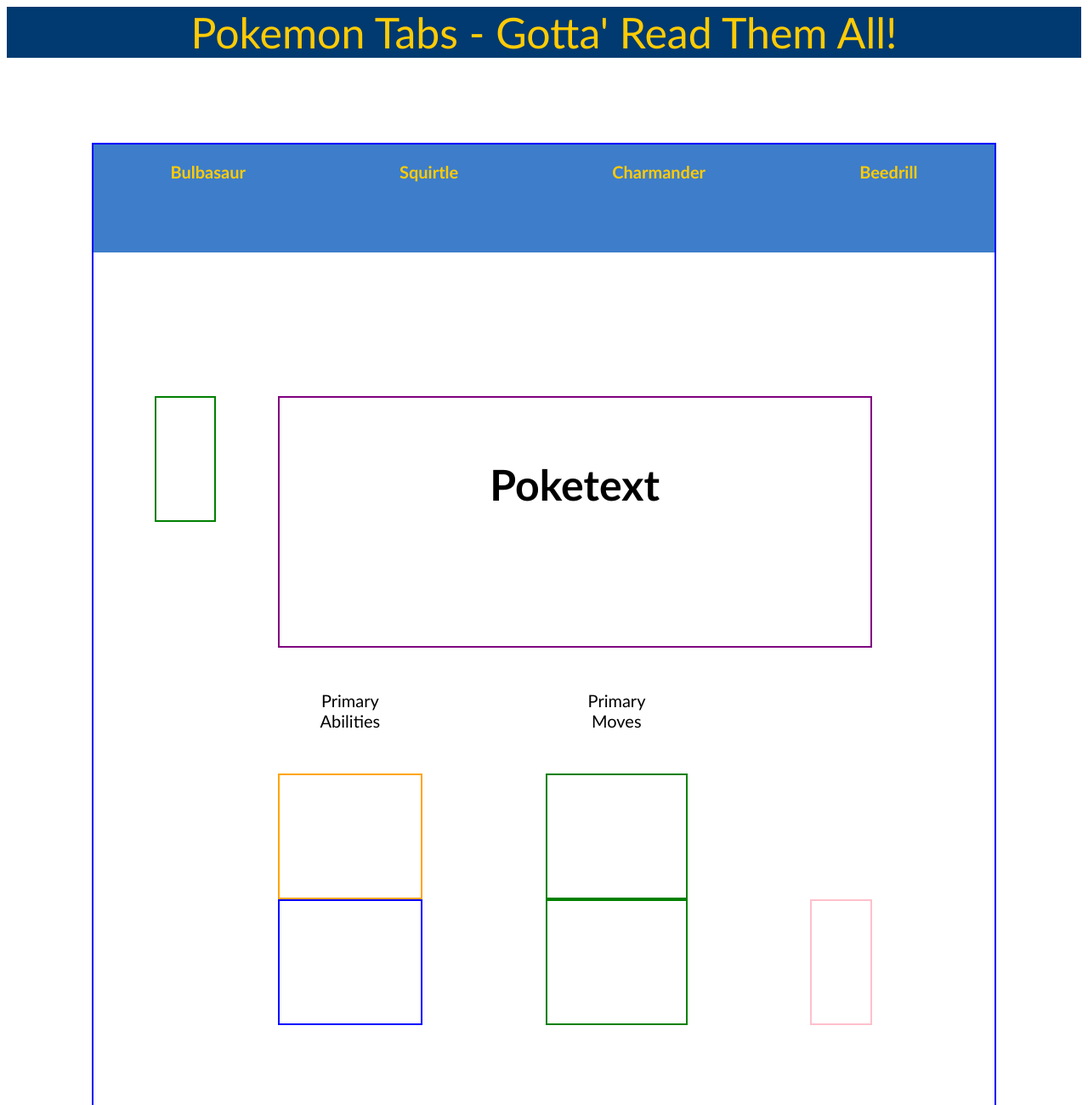
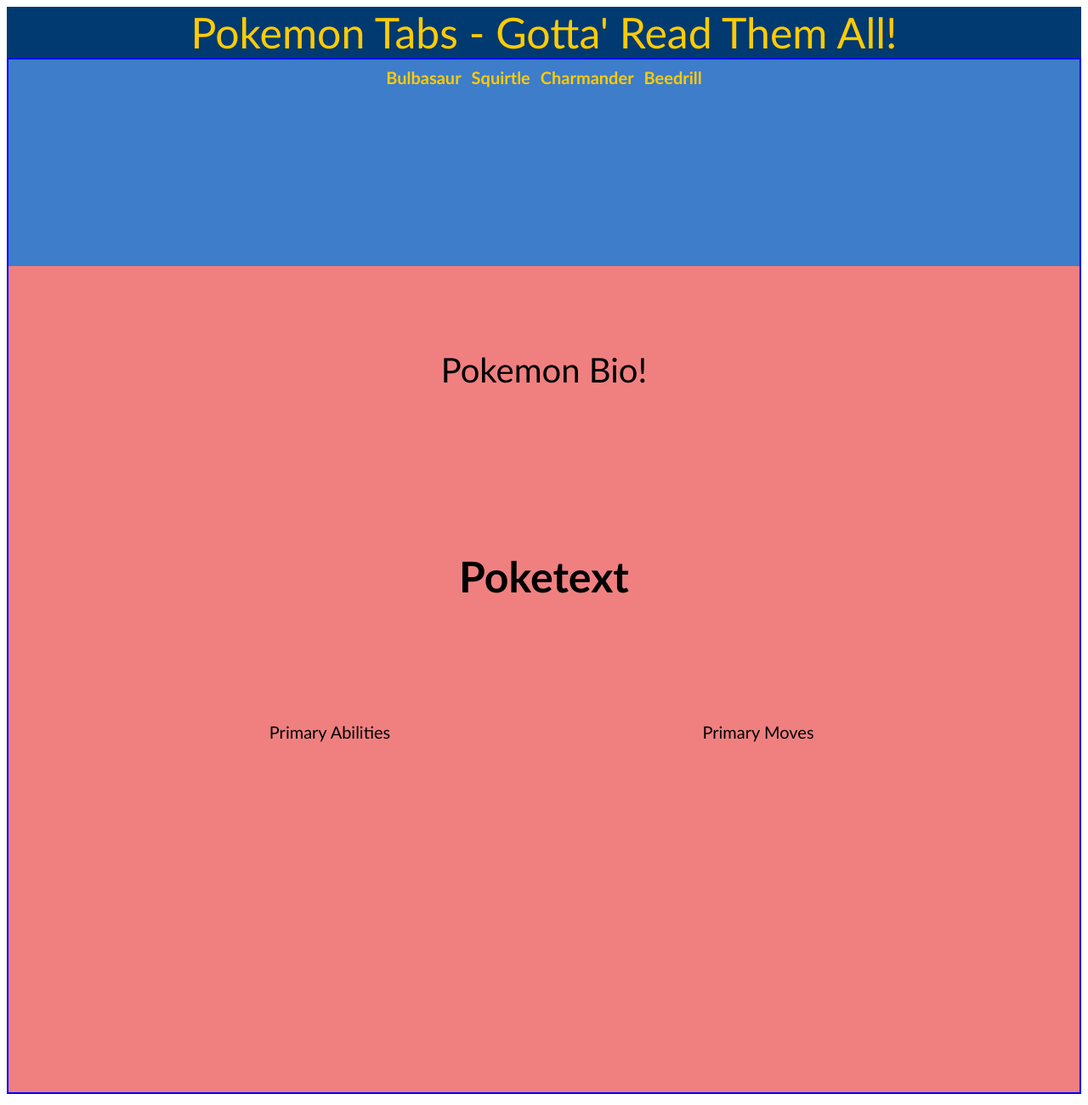
Before and after one commit to arjunrawal07/Pokemon-Tabs, a plain HTML site: page index.html in a window 1280 px wide. Shown: the top 1300 px of the page at 85% size. Drawn offline with Linux system fonts and the light colour scheme; files that its build step writes are made by us from their sources; files whose address does not match are found by name.

Commit message:
adjusted styling on tabs

```diff
--- a/index.html
+++ b/index.html
@@ -14,23 +14,31 @@
     <div class="topper">Pokemon Tabs - Gotta' Read Them All!</div>
     <div class="mainbox">
         <h1>
+            <!-- <div class="tab" onmouseover="myOverFunction()"></div>
             <div class="tab" onmouseover="myOverFunction()"></div>
             <div class="tab" onmouseover="myOverFunction()"></div>
-        <div class="tab" onmouseover="myOverFunction()"></div>
-        <div class="tab" onmouseover="myOverFunction()"></div>
+            <div class="tab" onmouseover="myOverFunction()"></div> -->
         </h1>
+    <div class="maintext">Pokemon Bio!
 
+    </div>
       <div class="image"><img src="" class="pokeImage"/></div>
 
       <div class="pokeText">
           <h2>Poketext</h2>
       </div>
-    <div class="stats">Primary Abilities</div>
-    <div class="stats2">Primary Moves</div>
+    <div class="stats">Primary Abilities
         <div class="ability1"></div>
         <div class="ability2"></div>
+        <div class="ability3"></div>
+        <div class="ability4"></div>
+    </div>
+    <div class="stats2">Primary Moves
         <div class="move1"></div>
         <div class="move2"></div>
+        <div class="move3"></div>
+        <div class="move4"></div>
+    </div>
     <div class="image2"><img src="" class="pokeImage2"/></div>
 
     </div>
--- a/main.css
+++ b/main.css
@@ -9,10 +9,10 @@
 
 .mainbox {
   display: grid;
-  grid-template-rows: repeat(8, 1fr);
-  grid-template-columns: repeat(12, 1fr);
+  grid-template-rows: repeat(5, 1fr);
+  grid-template-columns: repeat(10, 1fr);
   border: 2px solid blue;
-  margin: 100px;
+  background-color: lightcoral;
 }
 
 h1 {
@@ -22,7 +22,20 @@
   text-align: center;
   background-color: #3d7dca;
   color: #ffcb05;
-  margin-top: 0px;
+  margin: 0px;
+  padding: 0px;
+}
+
+.maintext {
+  grid-row: 2 / span 1;
+  grid-column: 5 / span 2;
+  font-size: 40px;
+  font-family: "Gill Sans", "Gill Sans MT", Calibri, "Trebuchet MS", sans-serif;
+  text-align: center;
+  display: flex;
+  flex-direction: row;
+  justify-content: center;
+  align-items: center;
 }
 
 h2 {
@@ -32,43 +45,48 @@
   padding: 50px;
 }
 
-.tab {
-  font-size: 10px;
+/* .tab {
+  color: #ffcb05;
+  display: inline-block;
+  padding: 0px;
+  margin: 0px;
+  font-size: 20px;
   display: flex;
   flex-direction: row;
   justify-content: center;
   align-content: space-around;
   align-items: center;
+} */
+
+.tab button :hover {
+  opacity: 0.2;
 }
 
 .buttonStyle {
+  grid-row: 1 / span 1;
+  grid-column: 1 / span 10;
   font-size: 20px;
   color: #ffcb05;
   font-family: "Gill Sans", "Gill Sans MT", Calibri, "Trebuchet MS", sans-serif;
   font-weight: bold;
   background-color: #3d7dca;
   text-align: center;
-  padding: 20px 30px;
-  margin: 0px auto;
-  display: inline;
   border: none;
 }
 
 .image {
   grid-row: 3 / span 1;
   grid-column: 2 / span 1;
-  border: 2px solid green;
 }
 
 .pokeText {
-  grid-row: 3 / span 2;
-  grid-column: 4 / span 7;
-  border: 2px solid purple;
-  line-height: 20px;
+  grid-row: 3 / span 1;
+  grid-column: 3 / span 6;
+  font-size: 20px;
 }
 .stats {
-  grid-row: 5 / span 1;
-  grid-column: 4 / span 1;
+  grid-row: 4 / span 1;
+  grid-column: 3 / span 2;
   font-size: 20px;
   font-family: "Gill Sans", "Gill Sans MT", Calibri, "Trebuchet MS", sans-serif;
   text-align: center;
@@ -76,44 +94,15 @@
 }
 
 .stats2 {
-  grid-row: 5 / span 1;
-  grid-column: 7 / span 1;
+  grid-row: 4 / span 1;
+  grid-column: 7 / span 2;
   font-size: 20px;
   font-family: "Gill Sans", "Gill Sans MT", Calibri, "Trebuchet MS", sans-serif;
   text-align: center;
   padding: 50px;
 }
-.ability1 {
-  border: 2px solid orange;
-  grid-row: 6 / span 1;
-  grid-column: 4 / span 1;
-  margin: 0px;
-  text-align: center;
-}
-
-.ability2 {
-  border: 2px solid blue;
-  grid-row: 7 / span 1;
-  grid-column: 4 / span 1;
-  text-align: center;
-}
-
-.move1 {
-  border: 2px solid green;
-  grid-row: 6 / span 1;
-  grid-column: 7 / span 1;
-  text-align: center;
-}
-
-.move2 {
-  border: 2px solid green;
-  grid-row: 7 / span 1;
-  grid-column: 7 / span 1;
-  text-align: center;
-}
 
 .image2 {
-  border: 2px solid pink;
-  grid-row: 7 / span 1;
-  grid-column: 10 / span 1;
+  grid-row: 4 / span 1;
+  grid-column: 9 / span 1;
 }
--- a/script.js
+++ b/script.js
@@ -26,14 +26,27 @@
 ];
 //Bios borrowed from: https://pokemon.fandom.com/wiki/
 
-let pokemonDivs = document.querySelector(".tab");
+let pokemonDivs = document.querySelector("h1");
 let pokeText = document.querySelector(".pokeText");
 let image = document.querySelector(".pokeImage");
+
 let primaryAbility1 = document.querySelector(".ability1");
 let primaryAbility2 = document.querySelector(".ability2");
+
 let primaryMove1 = document.querySelector(".move1");
 let primaryMove2 = document.querySelector(".move2");
+
 let image2 = document.querySelector(".pokeImage2");
+
+let myOverFunction = function(e) {
+  e.preventDefault();
+  pokemonDivs[i].style.opacity = 0.2;
+};
+
+let onMouseOut = function(e) {
+  e.preventDefault();
+  pokemonDivs[i].style.opacity = 1.0;
+};
 
 for (let i = 0; i < pokemon.length; i++) {
   let button = document.createElement("button");
@@ -44,16 +57,6 @@
 
   let biography = document.createElement("biography");
   biography.innerText = pokemon[i].bio;
-
-  let myOverFunction = function(e) {
-    e.preventDefault();
-    pokemonDivs[i].style.opacity = 0.2;
-  };
-
-  //   let onMouseOut = function(e) {
-  //     e.preventDefault();
-  //     pokemonDivs[i].style.opacity = 1.0;
-  //   };
 
   let showPokemon = function(e) {
     e.preventDefault();
```
Lines whose indentation alone changed are shown as unchanged.
